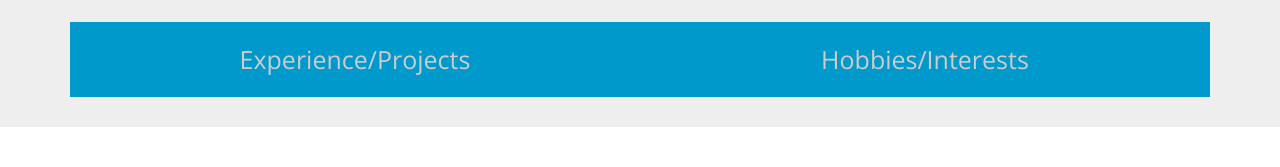
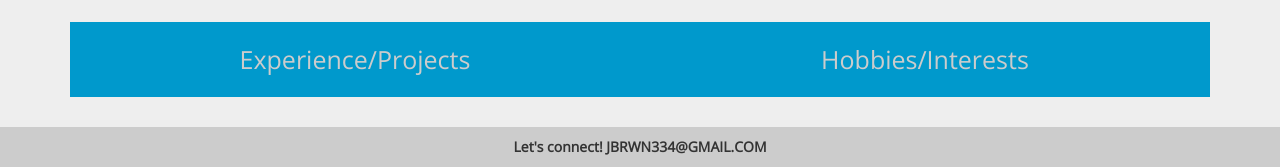
Before and after one commit to JBrown334/portfolioPage, a website: page index.html at #!/jb in a window 1280 px wide. Shown: the part 720-887 px from the top of the page. Before the commit the page ends 847 px from the top, so only its background shows below. Drawn offline with nearby package versions, Linux system fonts and the light colour scheme; some packages are replaced by stand-ins of ours.

Commit message:
added footer/contact

```diff
--- a/index.html
+++ b/index.html
@@ -12,6 +12,9 @@
 
       <div ui-view autoscroll="true"></div>
 
+<div class="footer text-center">
+  Let's connect! JBRWN334@GMAIL.COM
+</div>
 
   <script src="https://ajax.googleapis.com/ajax/libs/angularjs/1.5.6/angular.min.js" charset="utf-8"></script>
   <script src="https://cdnjs.cloudflare.com/ajax/libs/angular-ui-router/0.3.2/angular-ui-router.min.js" charset="utf-8"></script>
--- a/style.css
+++ b/style.css
@@ -39,6 +39,13 @@ h2, h3 {
     height: 135px;
     width: 135px;
     margin-left: 25px;
+}
+
+.footer {
+  padding: 10px;
+  background-color: #ccc;
+  font-family: 'Open Sans', sans-serif;
+  font-weight: bold;
 }
 
 main {
--- a/views/home.html
+++ b/views/home.html
@@ -1,7 +1,7 @@
 <div class="header">
   <div class="title">
     <h2>Joe Brown<small> Web Developer</small></h2>
-      <div class="prof-img container img-responsive">
+      <div class="prof-img container">
       </div>
  </div>
 </div>
```
